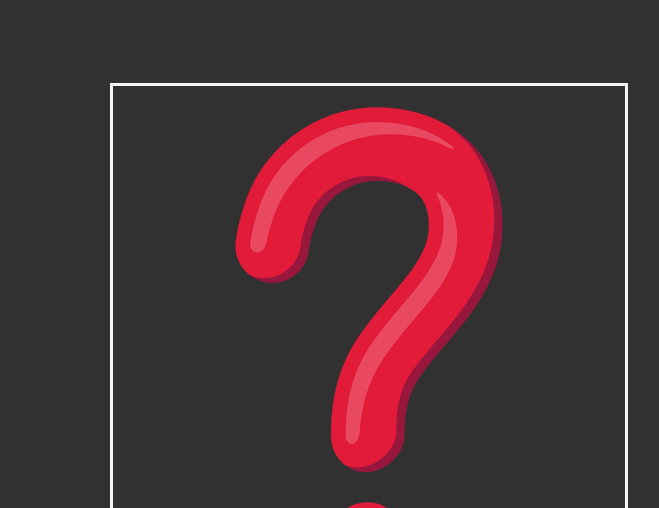
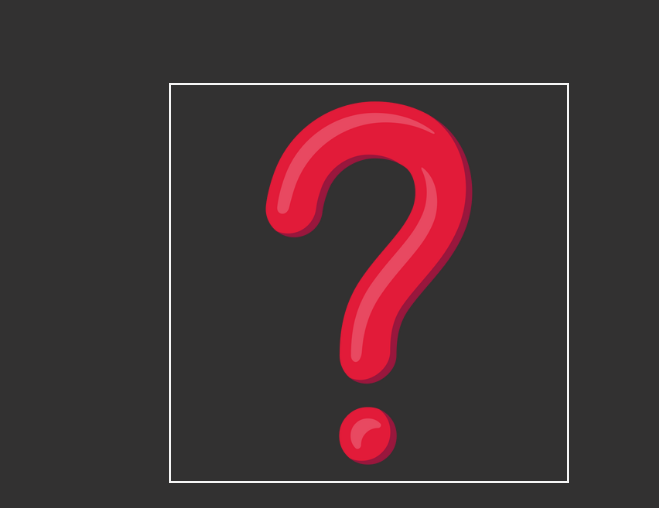
Before and after one commit to Pythonusus/al_project, a plain HTML site: page index.html in a window 1280 px wide. Shown: the part 117-625 px from the top of the page, without its empty margins (271-930 px from the left). Drawn offline with Linux system fonts and the light colour scheme.

Commit message:
prod v1.3

```diff
--- a/css/index.css
+++ b/css/index.css
@@ -12,14 +12,18 @@ html {
   font-style: normal; /*Стиль написания шрифта*/
   font-variant: normal; /*Нормальный или капитель*/
   font-weight: 700; /*Насыщенность шрифта*/
-  height: 100%; /*Чтобы блок по умолчанию занимал весь экран по высоте*/
-  margin: 0; /*На всякий случай обнуляем внешние отступы для всего контента страницы*/
+  max-height: 100vh;
+  max-width: 740px;
+  height: 100vh; /*Чтобы блок по умолчанию занимал весь экран по высоте*/
+  margin: 0 auto; /*На всякий случай обнуляем внешние отступы для всего контента страницы*/
+  box-sizing: border-box; /*Ширина и высота элементов задается по внешним отступам, а не по контенту*/
+  border: 0px solid red; /*Удалить позже, используется для удобства разработки страницы*/
 }
 
 body {
   color: white; /*Задаем цвет текста в элементе*/
   max-width: 740px; /*Максимальная ширина блока*/
-  min-height: 100%;
+  max-height: 100%;
   /*
   Задает минимальную высоту блока не меньше высоты родительского блока (html).
   Пока контента немного, высота блока равняется высоте html, когда контент выходит за пределы экрана, растягивает блок html.
@@ -30,7 +34,7 @@ body {
   margin: auto; /*Выравнивает весь контент по середине экрана*/
   box-sizing: border-box; /*Ширина и высота элементов задается по внешним отступам, а не по контенту*/
   padding: 12px; /*Задаем внутренние оступы, чтобы контент не'прилипал' к краям страницы*/
-  border: 0px solid red; /*Удалить позже, используется для удобства разработки страницы*/
+  border: 0px solid white; /*Удалить позже, используется для удобства разработки страницы*/
   background-color: #323131; /*Задаем цвет фона элемента. Почему-то задает фон для всего экрана, а не только для блока body*/
 }
 
@@ -54,6 +58,7 @@ main {
   border: 0px solid green; /*Удалить позже, используется для удобства разработки страницы*/
   box-sizing: border-box;
   width: 100%;
+  max-height: 100%;
   flex-basis: 1;
   flex-grow: 80;
 }
@@ -68,12 +73,13 @@ main {
 
 .image {
   display: block;
+  box-sizing: border-box;
+  max-width: 100%;
+  max-height: 50vh;
   margin: 30px auto;
   font-size: 10px;
   font-weight: 300;
-  max-width: 680px;
-  max-height: 680px;
-  border: 3px solid whitesmoke; /*Удалить позже, используется для удобства разработки страницы*/
+  border: 2px solid whitesmoke; /*Удалить позже, используется для удобства разработки страницы*/
 }
 
 .text-content {
```
